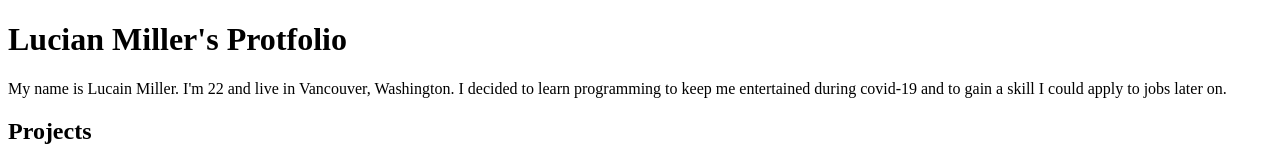
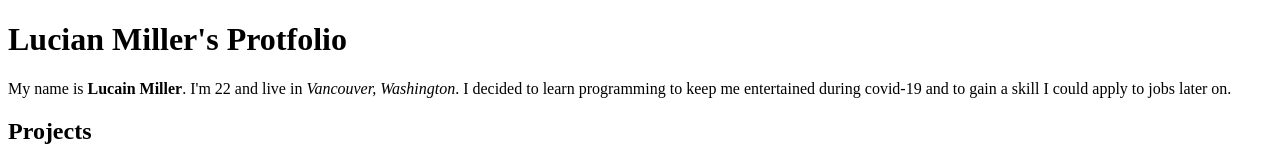
Before and after one commit to lucianmiller/portfolio, a plain HTML site: page index.html in a window 1280 px wide. Shown: the top 162 px of the page. Drawn offline with Linux system fonts and the light colour scheme.

Commit message:
Added strong and em tags

```diff
--- a/index.html
+++ b/index.html
@@ -5,7 +5,7 @@
 </head>
 <body>
   <h1>Lucian Miller's Protfolio</h1>
-  <p>My name is Lucain Miller. I'm 22 and live in Vancouver, Washington. I decided to learn programming to keep me entertained during covid-19 and to gain a skill I could apply to jobs later on.</p>
+  <p>My name is <strong>Lucain Miller</strong>. I'm 22 and live in <em>Vancouver, Washington</em>. I decided to learn programming to keep me entertained during covid-19 and to gain a skill I could apply to jobs later on.</p>
 
   <h2>Projects</h2>
   <p>Here are some of the projects I've done.</p>
```
